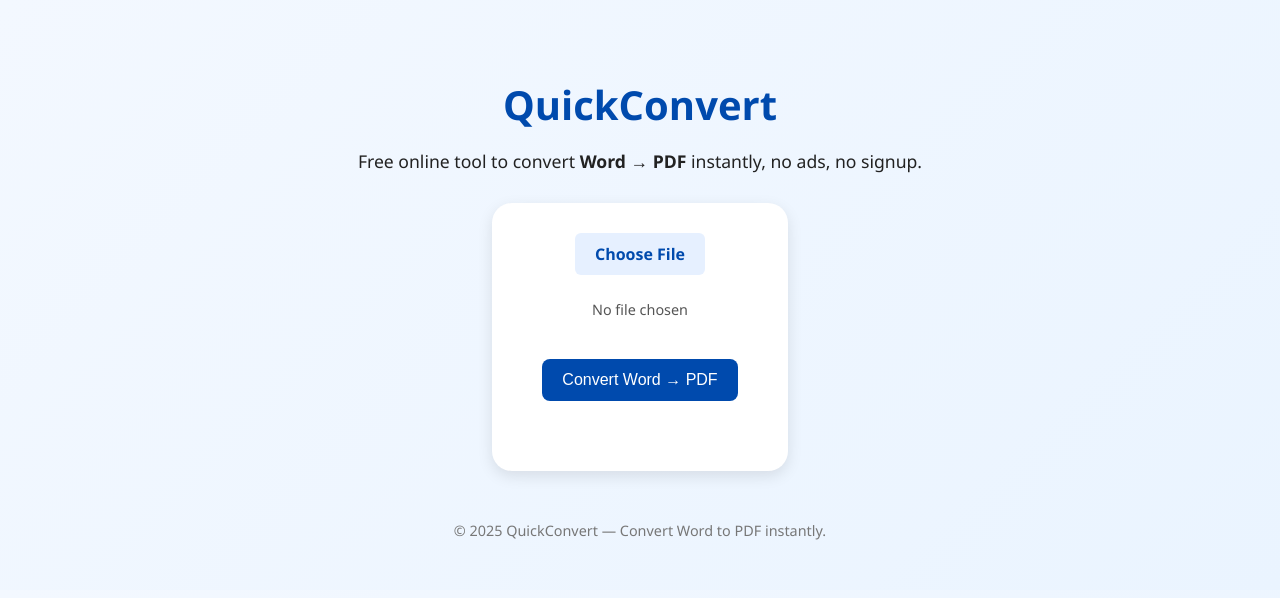
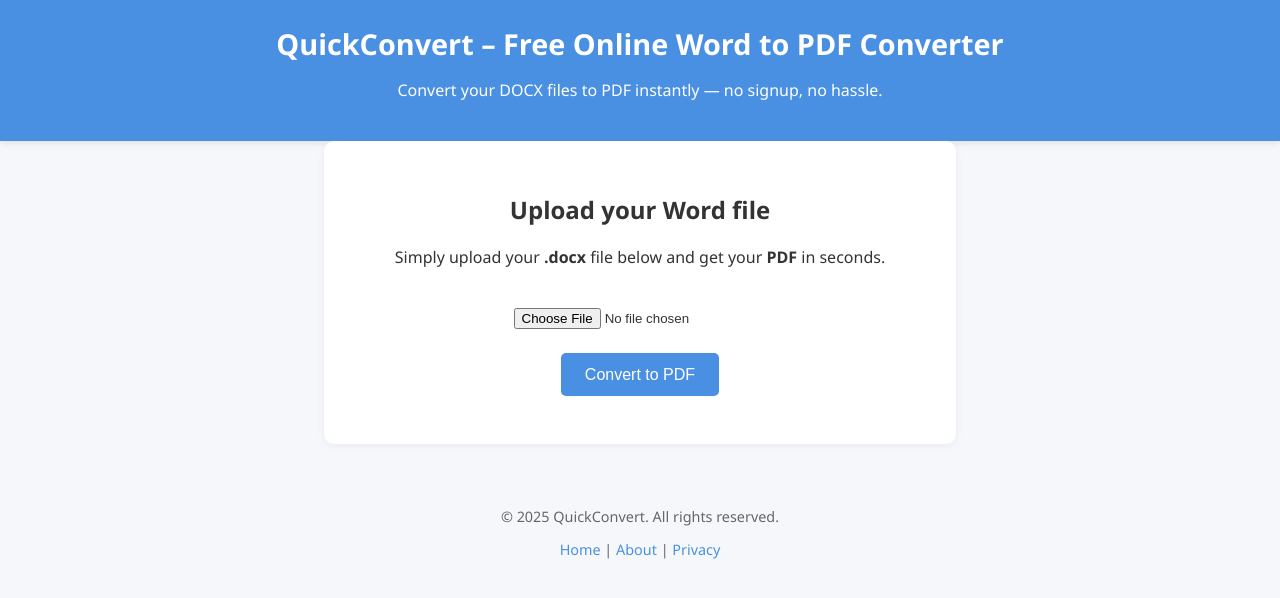
Before and after one commit to TaimoorKazama/quickconvert, a website: page public/index.html in a window 1280 px wide. Drawn offline with Linux system fonts and the light colour scheme.

Commit message:
Update index.html

```diff
--- a/public/index.html
+++ b/public/index.html
@@ -3,120 +3,130 @@
 <head>
   <meta charset="UTF-8" />
   <meta name="viewport" content="width=device-width, initial-scale=1.0" />
-  <title>QuickConvert | Word to PDF</title>
+
+  <title>QuickConvert | Free Online Word to PDF Converter</title>
+  <meta name="description" content="Convert Word (.docx) files to PDF instantly for free. No signup, no ads — just fast, secure file conversion.">
+  <meta name="keywords" content="word to pdf, docx to pdf, free online converter, quickconvert, no signup pdf converter">
+  <link rel="canonical" href="https://quickconvert-mzlf.onrender.com/" />
+
+  <!-- Open Graph (Social Sharing) -->
+  <meta property="og:title" content="QuickConvert - Free Word to PDF Converter">
+  <meta property="og:description" content="Fast & free online Word to PDF converter. No registration required.">
+  <meta property="og:url" content="https://quickconvert-mzlf.onrender.com/">
+  <meta property="og:type" content="website">
+
+  <!-- Favicon -->
+  <link rel="icon" href="https://cdn-icons-png.flaticon.com/512/337/337946.png" type="image/png">
+
+  <!-- Basic styling -->
   <style>
     body {
-      font-family: "Segoe UI", sans-serif;
-      background: linear-gradient(135deg, #f3f8ff, #eaf4ff);
-      color: #222;
+      font-family: 'Segoe UI', sans-serif;
+      background: #f5f7fa;
+      color: #333;
+      margin: 0;
+      padding: 0;
       text-align: center;
-      padding: 50px;
+    }
+    header {
+      background: #4a90e2;
+      color: #fff;
+      padding: 1.5rem 0;
+      box-shadow: 0 2px 6px rgba(0,0,0,0.1);
+    }
+    header h1 {
       margin: 0;
+      font-size: 1.8rem;
     }
-    h1 {
-      font-size: 2.5em;
-      margin-bottom: 10px;
-      color: #004aad;
+    main {
+      padding: 2rem 1rem;
+      max-width: 600px;
+      margin: 0 auto;
+      background: #fff;
+      border-radius: 10px;
+      box-shadow: 0 2px 10px rgba(0,0,0,0.05);
     }
-    p {
-      font-size: 1.1em;
-      margin-bottom: 30px;
-    }
-    .converter {
-      display: inline-block;
-      background: white;
-      padding: 30px 40px;
-      border-radius: 20px;
-      box-shadow: 0 5px 15px rgba(0,0,0,0.1);
-      max-width: 400px;
+    input[type="file"] {
+      margin-top: 1rem;
+      padding: 0.5rem;
     }
     button {
-      background-color: #004aad;
+      margin-top: 1rem;
+      padding: 0.8rem 1.5rem;
+      background: #4a90e2;
+      color: #fff;
       border: none;
-      color: white;
-      padding: 12px 20px;
-      font-size: 1em;
-      border-radius: 8px;
-      margin: 10px;
+      border-radius: 5px;
       cursor: pointer;
-      transition: 0.3s;
+      font-size: 1rem;
     }
     button:hover {
-      background-color: #0070f3;
-    }
-    input[type="file"] {
-      display: none;
-    }
-    label {
-      background-color: #e6f0ff;
-      padding: 10px 20px;
-      border-radius: 6px;
-      cursor: pointer;
-      color: #004aad;
-      font-weight: bold;
-      display: inline-block;
-      margin-bottom: 10px;
-    }
-    .file-name {
-      font-size: 0.9em;
-      color: #555;
+      background: #357ab8;
     }
     footer {
-      margin-top: 50px;
-      font-size: 0.9em;
-      color: #777;
+      margin-top: 2rem;
+      padding: 1rem;
+      color: #666;
+      font-size: 0.9rem;
+    }
+    footer a {
+      color: #4a90e2;
+      text-decoration: none;
+    }
+    footer a:hover {
+      text-decoration: underline;
     }
   </style>
 </head>
 <body>
-  <h1>QuickConvert</h1>
-  <p>Free online tool to convert <strong>Word → PDF</strong> instantly, no ads, no signup.</p>
+  <header>
+    <h1>QuickConvert – Free Online Word to PDF Converter</h1>
+    <p>Convert your DOCX files to PDF instantly — no signup, no hassle.</p>
+  </header>
 
-  <div class="converter">
-    <div class="file-upload">
-      <input type="file" id="fileInput" class="hidden" accept=".docx" />
-      <label for="fileInput" class="upload-label">Choose File</label>
-      <p id="fileName" class="file-name">No file chosen</p>
-    </div>
+  <main>
+    <h2>Upload your Word file</h2>
+    <p>Simply upload your <strong>.docx</strong> file below and get your <strong>PDF</strong> in seconds.</p>
 
-    <div>
-      <button id="toPdfBtn">Convert Word → PDF</button>
-    </div>
+    <form id="convertForm">
+      <input type="file" id="fileInput" accept=".docx" required />
+      <br />
+      <button type="submit">Convert to PDF</button>
+    </form>
 
-    <p id="status"></p>
-  </div>
+    <p id="status" style="margin-top:1rem;"></p>
+  </main>
 
   <footer>
-    © 2025 QuickConvert — Convert Word to PDF instantly.
+    <p>&copy; <span id="year"></span> QuickConvert. All rights reserved.</p>
+    <p>
+      <a href="/">Home</a> |
+      <a href="/about">About</a> |
+      <a href="/privacy">Privacy</a>
+    </p>
   </footer>
 
   <script>
-    const fileInput = document.getElementById("fileInput");
-    const fileName = document.getElementById("fileName");
-    const statusEl = document.getElementById("status");
-    const toPdfBtn = document.getElementById("toPdfBtn");
+    document.getElementById("year").textContent = new Date().getFullYear();
 
-    fileInput.addEventListener("change", () => {
-      const file = fileInput.files[0];
-      fileName.textContent = file ? file.name : "No file chosen";
-    });
+    document.getElementById("convertForm").addEventListener("submit", async (e) => {
+      e.preventDefault();
+      const fileInput = document.getElementById("fileInput");
+      const status = document.getElementById("status");
 
-    toPdfBtn.addEventListener("click", async () => {
-      const file = fileInput.files[0];
-      if (!file) {
-        alert("Please select a file first.");
+      if (!fileInput.files.length) {
+        status.textContent = "Please select a file first.";
         return;
       }
 
-      statusEl.textContent = "⏳ Converting... please wait.";
-
       const formData = new FormData();
-      formData.append("file", file);
+      formData.append("file", fileInput.files[0]);
+      status.textContent = "Converting... please wait.";
 
       try {
         const response = await fetch("/convert/docx-to-pdf", {
           method: "POST",
-          body: formData,
+          body: formData
         });
 
         if (!response.ok) throw new Error("Conversion failed");
@@ -129,10 +139,12 @@
         document.body.appendChild(a);
         a.click();
         a.remove();
-        statusEl.textContent = "✅ Conversion complete!";
-      } catch (error) {
-        statusEl.textContent = "❌ Conversion failed. Try again.";
-        console.error(error);
+        window.URL.revokeObjectURL(url);
+
+        status.textContent = "✅ Conversion complete! Your file has been downloaded.";
+      } catch (err) {
+        status.textContent = "❌ Error: Unable to convert file.";
+        console.error(err);
       }
     });
   </script>
```
